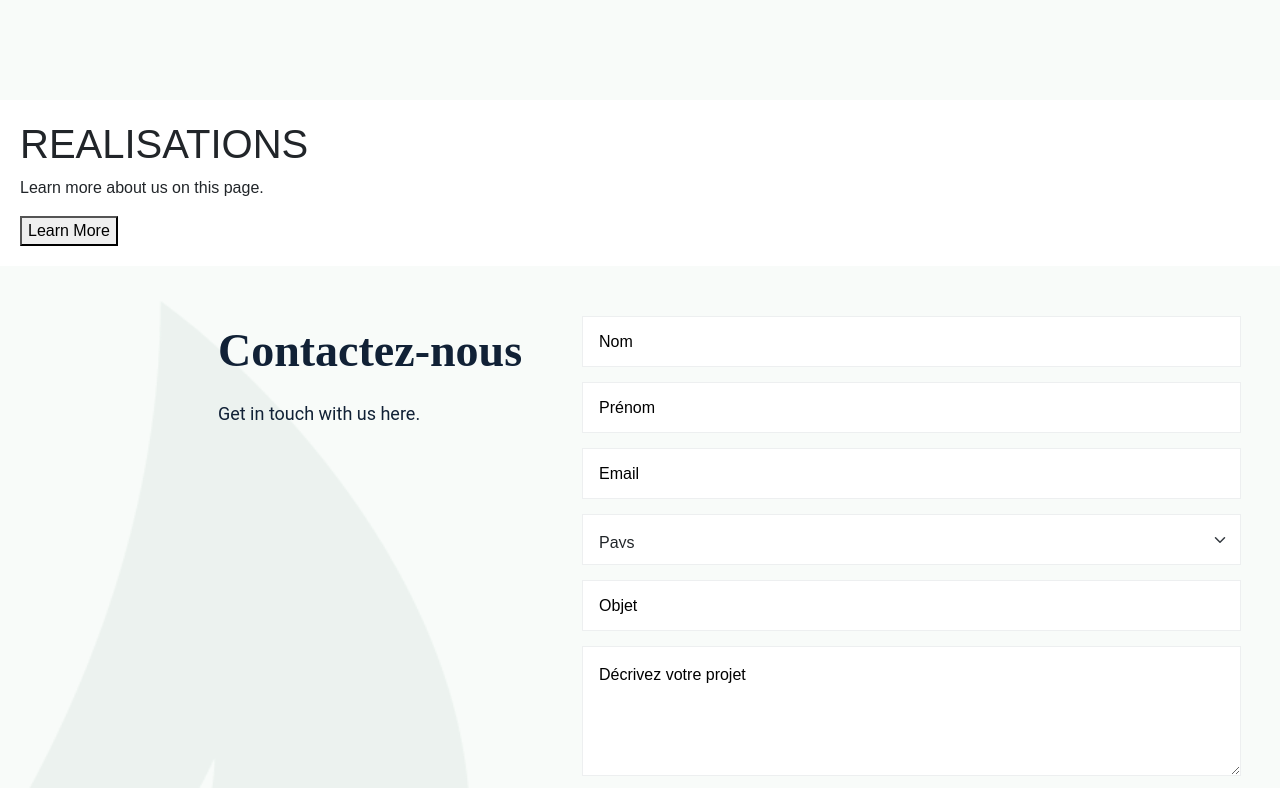
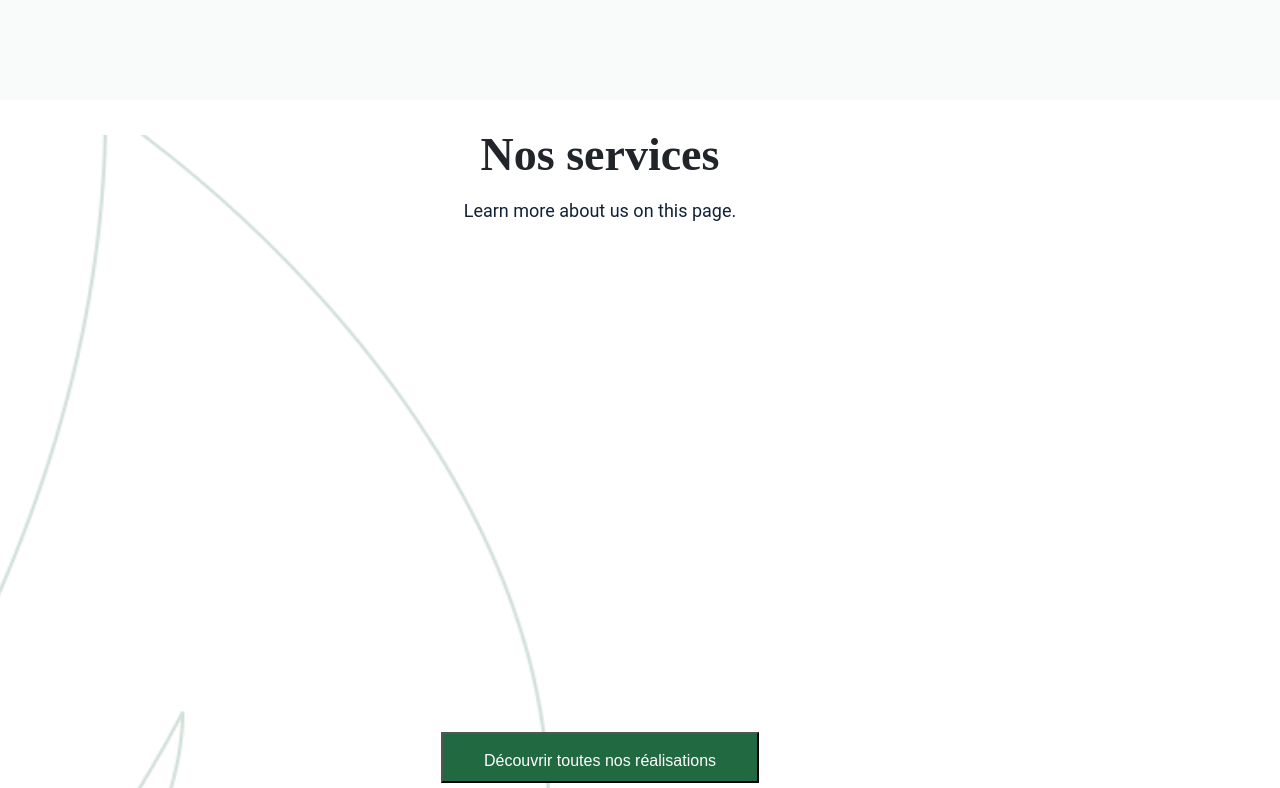
Before and after one commit to salyjabou/SEAPORT, an Angular app: page / in a window 1280 px wide. Shown: the part 852-1640 px from the top of the page. Built offline with nearby package versions, Linux system fonts and the light colour scheme.

Commit message:
Service component

```diff
--- a/src/app/app.component.html
+++ b/src/app/app.component.html
@@ -3,7 +3,7 @@
   <section id="home" class="color-section home-container">
     <app-home></app-home>
   </section>
-  <section id="realisations">
+  <section id="realisations" class="service-container">
     <app-realisations></app-realisations>
   </section>
     <section id="contact" class="color-section contact-container">
--- a/src/app/app.component.scss
+++ b/src/app/app.component.scss
@@ -16,3 +16,11 @@
     background-repeat: no-repeat;
     margin-left: -80px;
 }
+
+.service-container {
+    background-image: url('../assets/service-image.png'); /* Assurez-vous que le chemin est correct */
+    background-size: 582px 818px;
+    background-position: 48px 35px;;
+    background-repeat: no-repeat;
+    margin-left: -80px;
+}
--- a/src/app/home/home.component.scss
+++ b/src/app/home/home.component.scss
@@ -21,11 +21,11 @@
 
   }
 
-  &subtitle {
+  &-subtitle {
     font-family: Roboto;
     font-size: 18px;
     font-weight: 400;
-      color: #112136;
+    color: #112136;
   }
 
   &-button {
@@ -37,8 +37,7 @@
     text-align: center;
     display: inline-block;
     line-height: 51px; /* Vertically centers the text */
-    transition: background-color 0.3s ease;
-      text-decoration: none;
+    text-decoration: none;
   }
 }
 
--- a/src/app/realisations/realisations.component.css
+++ /dev/null
@@ -1,6 +0,0 @@
-/* Ensure about component does not override the background */
-:host {
-  display: block;
-  width: 100%;
-  background-color: transparent;
-}
--- a/src/app/realisations/realisations.component.html
+++ b/src/app/realisations/realisations.component.html
@@ -1,3 +1,5 @@
-<h1>REALISATIONS</h1>
-<p>Learn more about us on this page.</p>
-<button mat-button color="primary">Learn More</button>
+<div class="d-flex flex-column align-items-center ">
+    <div class="service-title mb-2">Nos services</div>
+    <div class="service-subtitle mb-2">Learn more about us on this page.</div>
+    <button class="service-button mb-2">Découvrir toutes nos réalisations</button>
+</div>
--- /dev/null
+++ b/src/app/realisations/realisations.component.scss
@@ -0,0 +1,26 @@
+.service{
+    &-title {
+         font-family: Lora;
+         font-size: 46px;
+         font-weight: 700;
+     }
+    &-subtitle {
+         font-family: Roboto;
+         font-size: 18px;
+         font-weight: 400;
+         color: #112136;
+     }
+
+    &-button {
+         width: 318px;
+         height: 51px;
+         gap: 10px;
+         color: white;
+         background-color: #216941;
+         text-align: center;
+         display: inline-block;
+         line-height: 51px; /* Vertically centers the text */
+         text-decoration: none;
+         margin-top: 500px;
+     }
+}
--- a/src/app/realisations/realisations.component.ts
+++ b/src/app/realisations/realisations.component.ts
@@ -3,7 +3,7 @@ import { Component } from '@angular/core';
 @Component({
   selector: 'app-realisations',
   templateUrl: './realisations.component.html',
-  styleUrl: './realisations.component.css'
+  styleUrl: './realisations.component.scss'
 })
 export class RealisationsComponent {
 
```
Also changed, not shown: src/assets/service-image.png (added).
